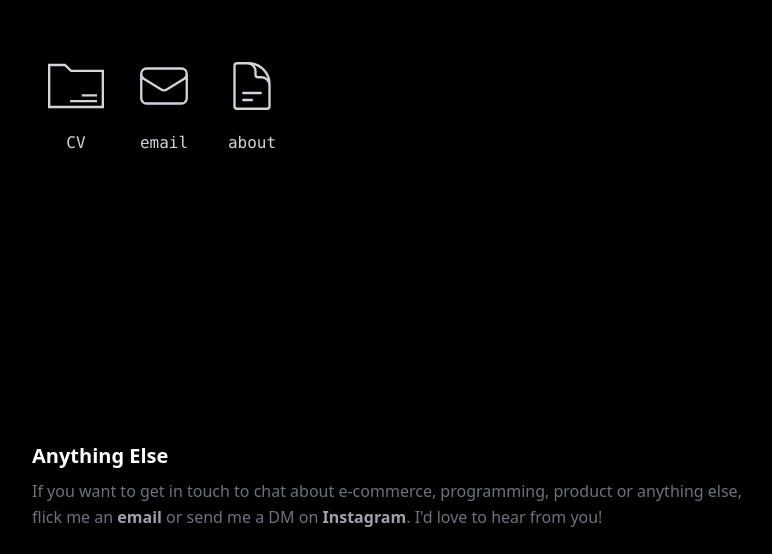
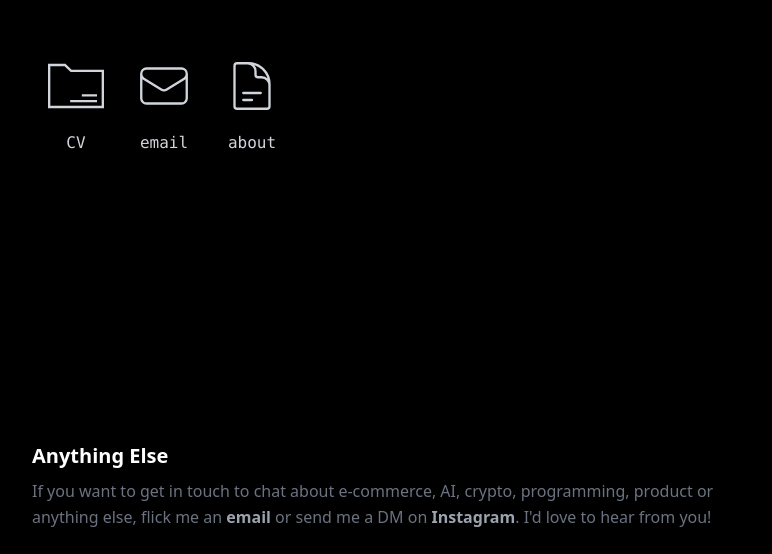
Before and after one commit to januarionclx/januarionclx.github.io, a website: page index.html in a window 1280 px wide. Shown: the part 246-800 px from the top of the page, without its empty margins (248-1020 px from the left). Drawn offline with Linux system fonts and the light colour scheme.

Commit message:
feat: imrove footer

```diff
--- a/index.html
+++ b/index.html
@@ -74,7 +74,7 @@
     <footer class="text-left text-gray-500">
       <div class="py-6">
         <h2 class="text-xl dark:text-white font-bold py-2 stroke-white">Anything Else</h2>
-        <p>If you want to get in touch to chat about e-commerce, programming, product or anything else, flick me an <a class="font-bold dark:text-gray-400" "="" href="mailto:contact@januariopinto.com" rel="noreferrer">email</a> or send me a DM on <a class="font-bold dark:text-gray-400" "="" href="https://instagram.com/januario.xyz" target="_blank" rel="noreferrer">Instagram</a>. I'd love to hear from you!</p>
+        <p>If you want to get in touch to chat about e-commerce, AI, crypto, programming, product or anything else, flick me an <a class="font-bold dark:text-gray-400" "="" href="mailto:contact@januariopinto.com" rel="noreferrer">email</a> or send me a DM on <a class="font-bold dark:text-gray-400" "="" href="https://instagram.com/januario.xyz" target="_blank" rel="noreferrer">Instagram</a>. I'd love to hear from you!</p>
       </div>
     </footer>
   </div>
```
